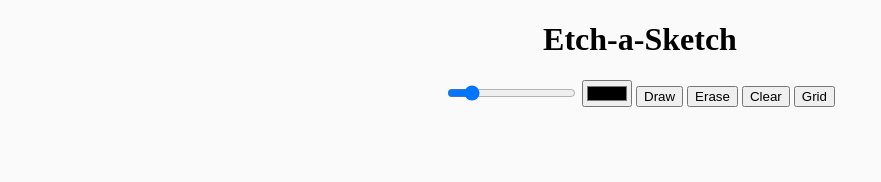
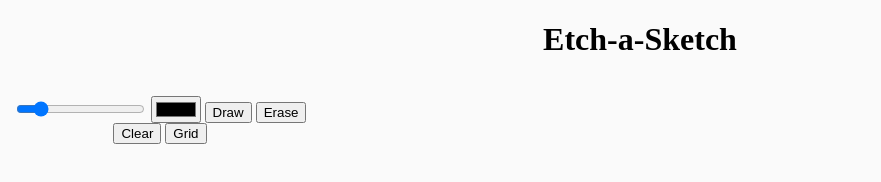
Before and after one commit to Ahmed-Seleem01/etch-a-sketch, a plain HTML site: page index.html in a window 1280 px wide. Shown: the whole page, without its empty margins (0-881 px from the left). Drawn offline with Linux system fonts and the light colour scheme.

Commit message:
Add display grid to organize the main container

```diff
--- a/css/index.css
+++ b/css/index.css
@@ -8,3 +8,10 @@ body{
   text-align: center;
   background-color: rgb(250,250,250);
 }
+
+#main-container{
+  display: grid;
+  grid-template-columns: 1fr 3fr;
+  align-items: center;
+  justify-items: center;
+}
```
